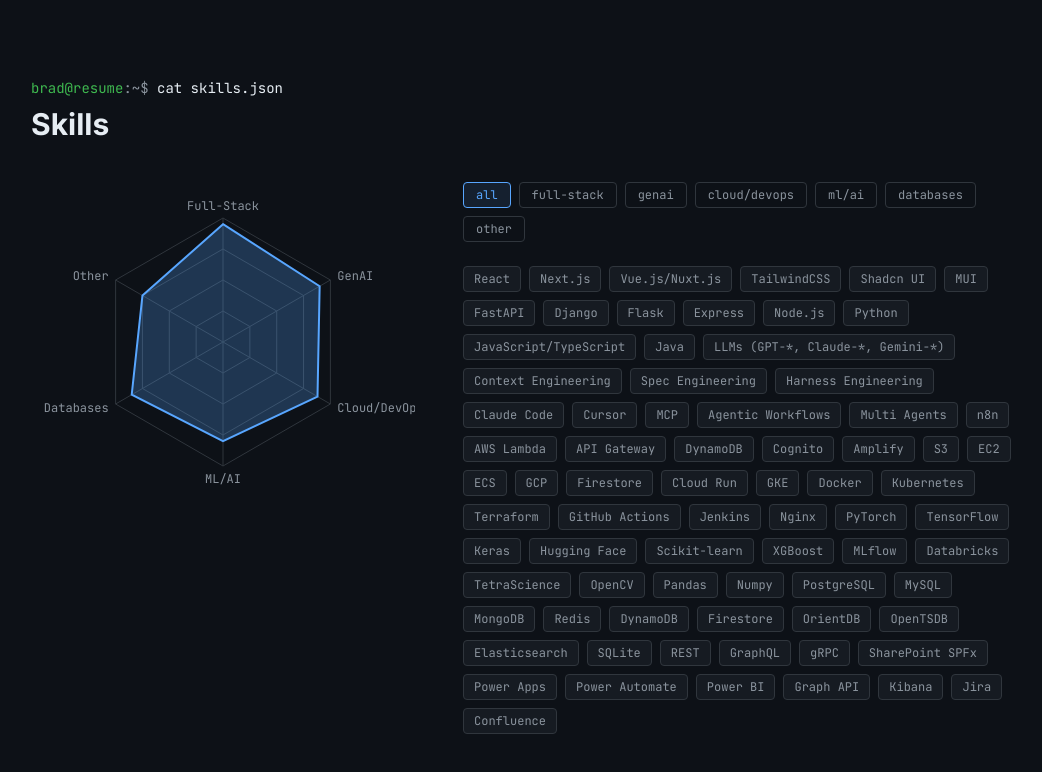
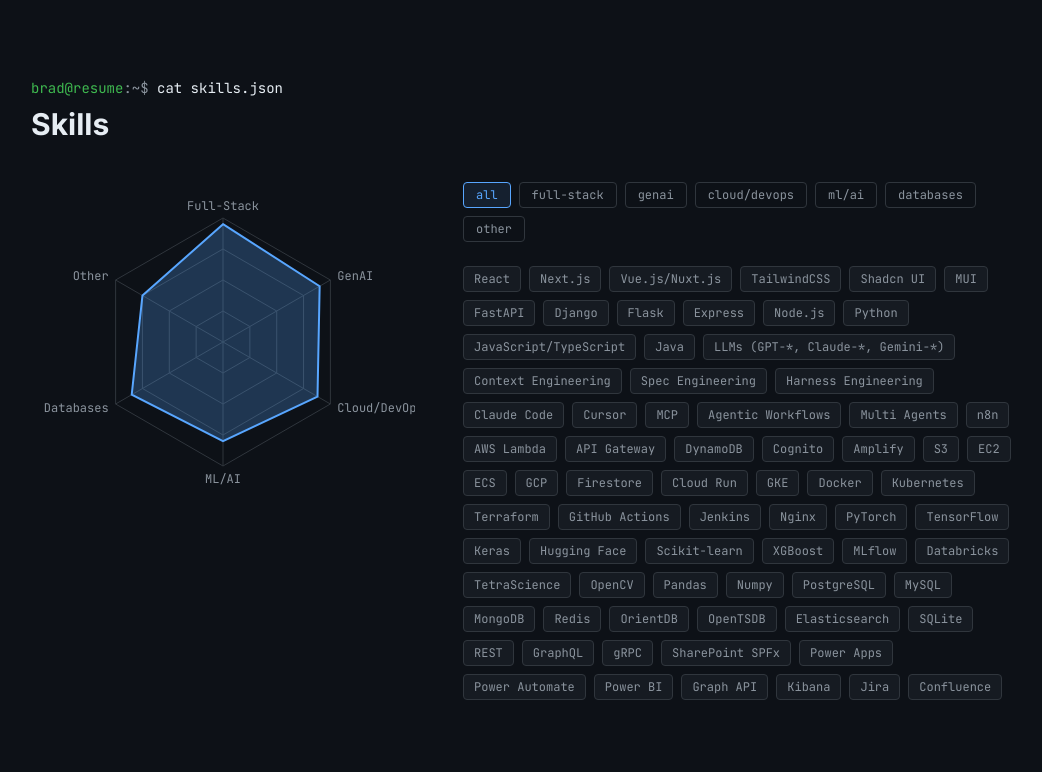
Before and after one commit to brad-luo/my-resume, a Next.js app: page / in a window 1280 px wide. Shown: the part 802-1574 px from the top of the page, without its empty margins (225-1267 px from the left). Built offline with nearby package versions, Linux system fonts and the light colour scheme.

Commit message:
fix: dedup all-tags view, guard undefined domain tags, fallback domain color

```diff
--- a/src/components/sections/Skills.tsx
+++ b/src/components/sections/Skills.tsx
@@ -26,7 +26,7 @@
   const allDomains = Object.keys(data.skills.tags)
   const visibleTags = activeFilter
     ? data.skills.tags[activeFilter] ?? []
-    : allDomains.flatMap(d => data.skills.tags[d])
+    : Array.from(new Set(allDomains.flatMap(d => data.skills.tags[d] ?? [])))
 
   const radarData = data.skills.domains.map(d => ({
     domain: d.name,
@@ -91,7 +91,7 @@
               <button
                 key={domain}
                 onClick={() => setActiveFilter(activeFilter === domain ? null : domain)}
-                style={activeFilter === domain ? { borderColor: DOMAIN_COLORS[domain], color: DOMAIN_COLORS[domain], background: `${DOMAIN_COLORS[domain]}18` } : {}}
+                style={activeFilter === domain ? { borderColor: DOMAIN_COLORS[domain] ?? '#8b949e', color: DOMAIN_COLORS[domain] ?? '#8b949e', background: `${DOMAIN_COLORS[domain] ?? '#8b949e'}18` } : {}}
                 className={`px-3 py-1 text-xs font-mono rounded border transition-colors ${
                   activeFilter === domain
                     ? ''
```
